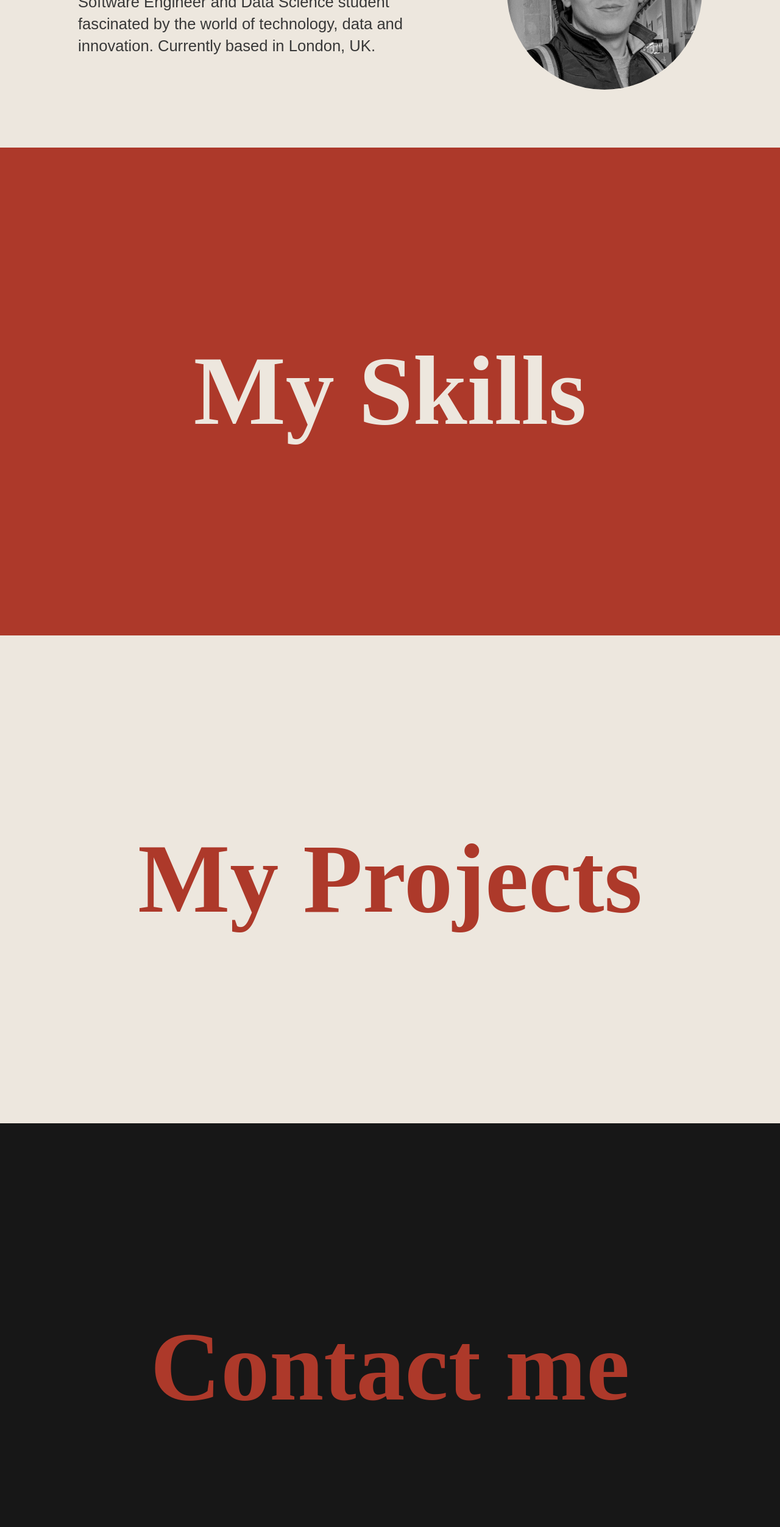
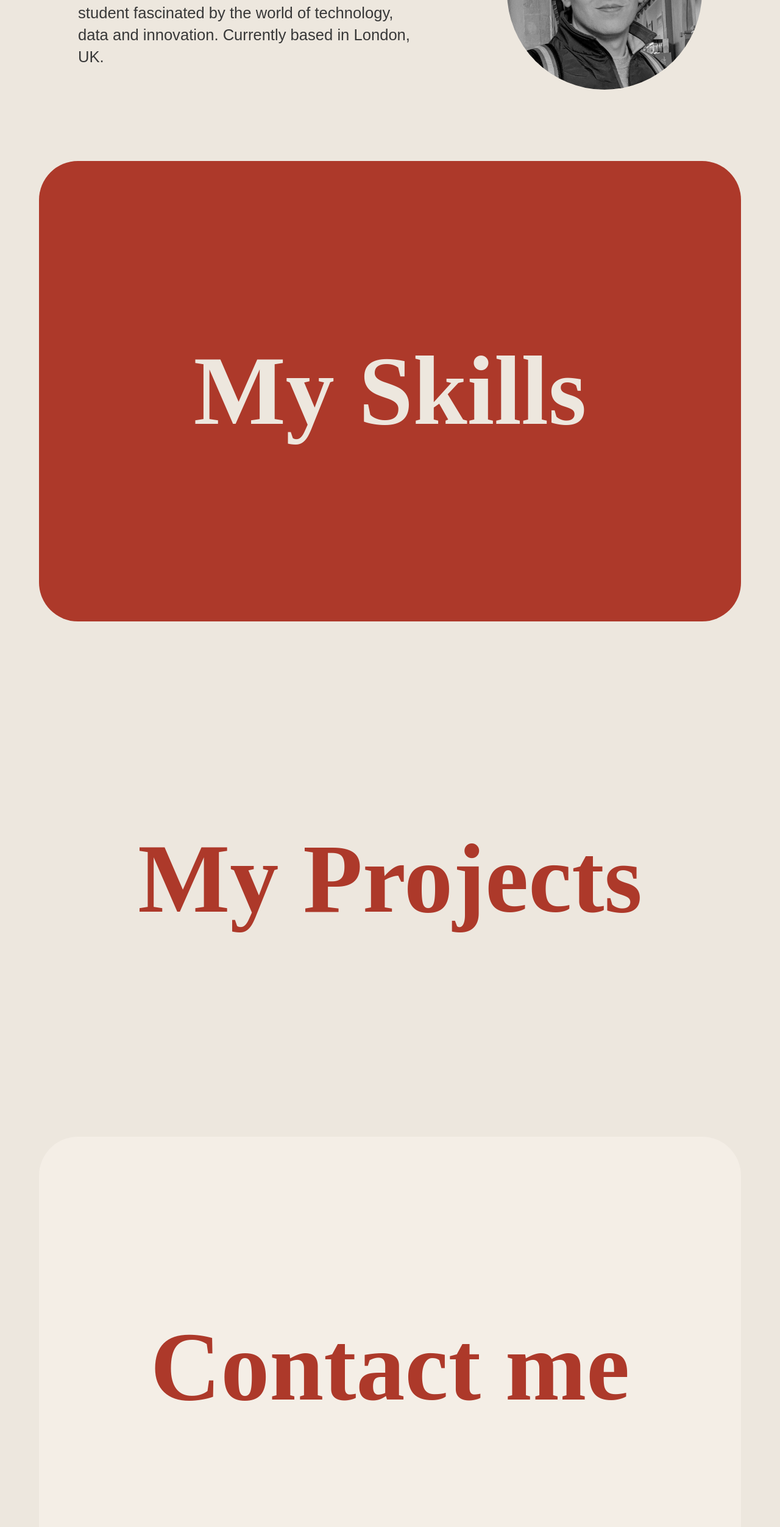
Before and after one commit to Cles23/Portfolio, a plain HTML site: page index.html in a window 1280 px wide. Shown: the part 296-2800 px from the top of the page at 61% size. Drawn offline with Linux system fonts and the light colour scheme; a web font is replaced by a local one.

Commit message:
fixed navbar, added cards for better sectioning

```diff
--- a/index.html
+++ b/index.html
@@ -31,7 +31,7 @@
                 <article class="intro">
                     <div class="intro_content">
                         <h1>Hi, I'm <span>Cles</span>.</h1>
-                        <p>Software Engineer and Data Science student fascinated by the world of technology, data and innovation. Currently based in London, UK.</p>
+                        <p>I'm a Software Engineer and Data Science student fascinated by the world of technology, data and innovation. Currently based in London, UK.</p>
                     </div>
                 </article>
                 <!--END OF INTRO SECTION-->
@@ -46,18 +46,22 @@
         <!--END OF PAGE 1-->
         <!--PAGE 2-->
         <section class="page second" id="skills">
-            <h1>My Skills</h1>
+            <!--Skills Card-->
+            <div class="card_skills">
+                <h1>My Skills</h1>
+            </div>
         </section>
         <!--END OF PAGE 2-->
         <!--PAGE 3-->
-
         <section class="page third" id="projects">
             <h1>My Projects</h1>
         </section>
         <!--END OF PAGE 3-->
         <!--PAGE 4-->
         <section class="page fourth" id="contact">
-            <h1>Contact me</h1>
+            <div class="card_contact">
+                <h1>Contact me</h1>
+            </div>
         </section>
         <!--END OF PAGE 4-->
     </div>
--- a/style.css
+++ b/style.css
@@ -5,6 +5,9 @@
     list-style: none;
     text-decoration: none;
     box-sizing: border-box;
+}
+.body{
+    background: #EDE7DE;
 }
 h1{
 
@@ -19,6 +22,7 @@ p{
 }
 .second, .third, .fourth{
     min-height: 100vh;
+    max-height: 100vh;
 }
 /*#ENDGENERAL */
 
@@ -119,9 +123,22 @@ p{
 .second{
     width: 100%;
     display: flex;
-    background: #ad392a;
+    background: #EDE7DE;
+    border-radius: 0%;
+    justify-content: center;
+    align-items: center;
 }
-.second h1 {
+.card_skills{
+    width: 100%;
+    height: 94.4vh;
+    margin: 0 4rem;
+    border-radius: 4rem;
+    display: flex;
+    align-items: center;
+
+    background-color: #ad392a;
+}
+.card_skills h1 {
     font-size: 10em;
     color: #EDE7DE;
     margin: auto;
@@ -148,7 +165,27 @@ p{
 .fourth{
     width: 100%;
     display: flex;
-    background: #171717;
+    background: #EDE7DE;
+    border-radius: 0%;
+    justify-content: center;
+    align-items: center;
+}
+
+.card_contact{
+    width: 100%;
+    height: 94.4vh;
+    margin: 0 4rem;
+    border-radius: 4rem;
+    display: flex;
+    align-items: center;
+
+    background-color: #F4EEE6;
+}
+.card_contact h1 {
+    font-size: 10em;
+    color: #EDE7DE;
+    margin: auto;
+    text-align: center;
 }
 .fourth h1 {
     font-size: 10em;
```
